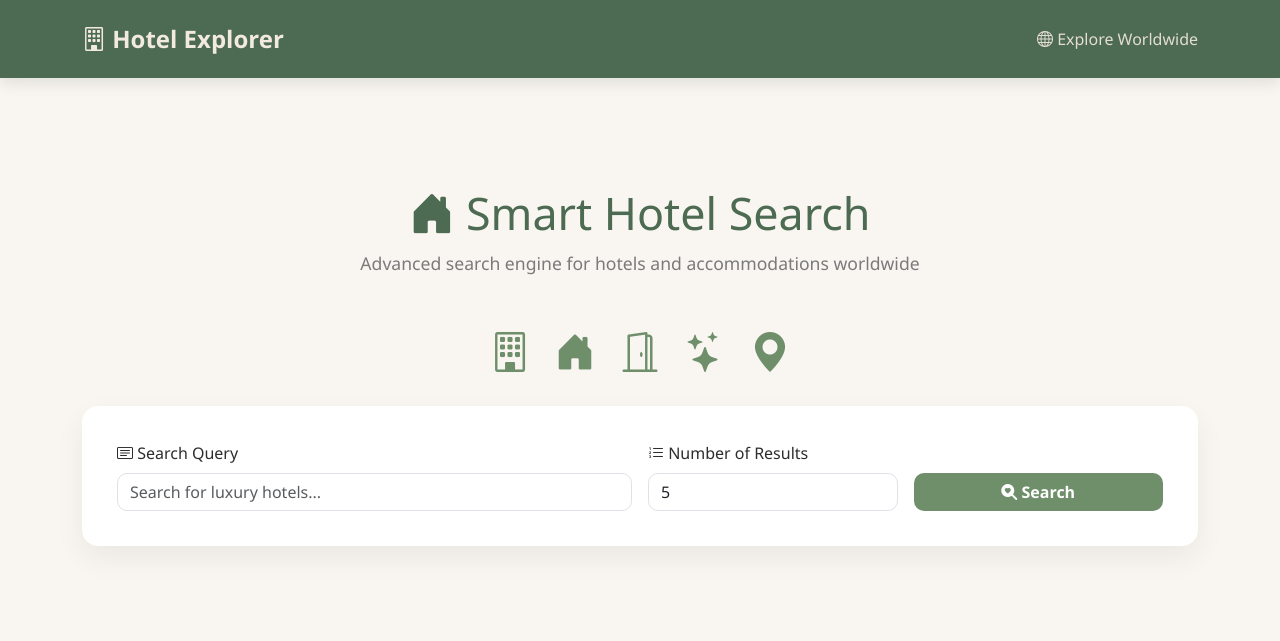
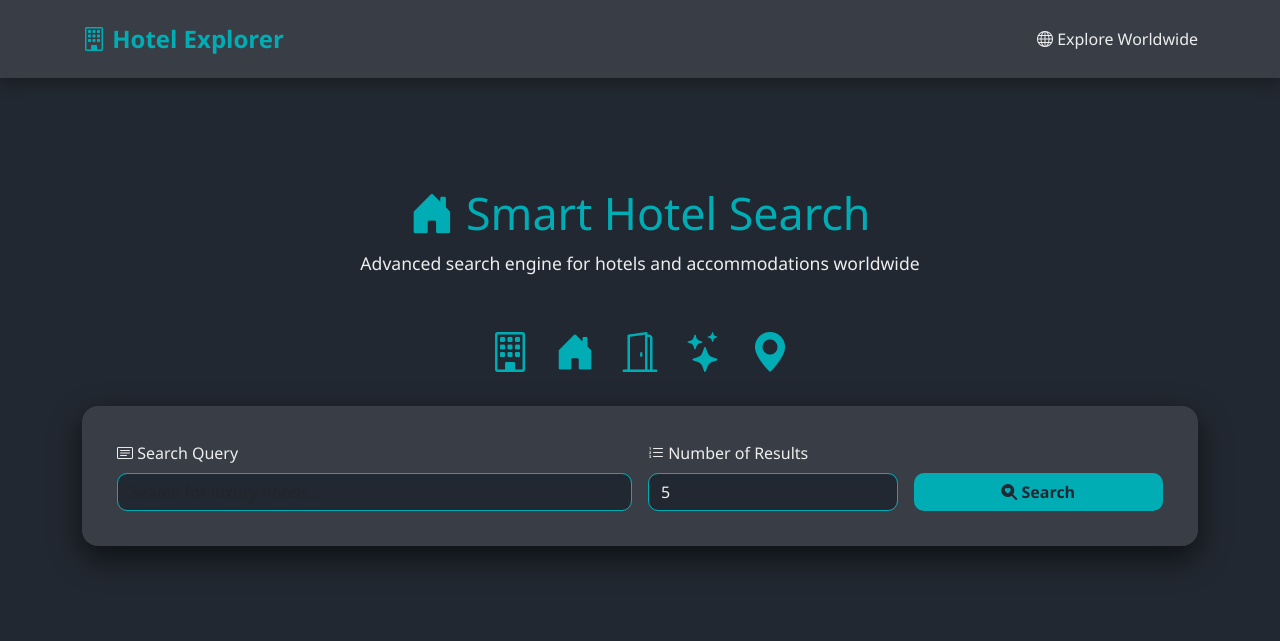
Before and after one commit to blackeagle686/small_search_engine, a Flask app: page / in a window 1280 px wide. Shown: the top 641 px of the page. Run offline with Flask 3, Linux system fonts and the light colour scheme; parts of the project's set-up code (start-up, migrations or seed data) failed here and were passed over.

Commit message:
update style

```diff
--- a/templates/index.html
+++ b/templates/index.html
@@ -11,26 +11,34 @@
 
   <!-- Custom Styles -->
   <style>
+    /* Base Colors */
+    :root {
+      --primary-dark: #222831;
+      --secondary-dark: #393E46;
+      --accent: #00ADB5;
+      --light: #EEEEEE;
+    }
+
     body {
-      background-color: #f9f6f1;
-      color: #2d2d2d;
+      background-color: var(--primary-dark);
+      color: var(--light);
       font-family: 'Segoe UI', sans-serif;
     }
 
     .navbar {
-      background-color: #4d6a52;
+      background-color: var(--secondary-dark);
       padding: 1rem 0;
-      box-shadow: 0 5px 15px rgba(0,0,0,0.1);
+      box-shadow: 0 5px 15px rgba(0,0,0,0.3);
     }
 
     .navbar-brand {
       font-weight: bold;
-      color: #f2e9e1;
+      color: var(--accent);
       font-size: 1.5rem;
     }
 
     .navbar-text {
-      color: #e4ddd5;
+      color: var(--light);
     }
 
     .header {
@@ -39,21 +47,21 @@
     }
 
     .header h2 {
-      color: #4d6a52;
+      color: var(--accent);
       font-size: 2.8rem;
       margin-bottom: 10px;
     }
 
     .header p {
-      color: #7a7a7a;
+      color: var(--light);
       font-size: 1.1rem;
     }
 
     .search-box {
-      background: #fff;
+      background: var(--secondary-dark);
       padding: 35px;
       border-radius: 16px;
-      box-shadow: 0 12px 30px rgba(0,0,0,0.06);
+      box-shadow: 0 12px 30px rgba(0,0,0,0.6);
     }
 
     .form-control,
@@ -61,44 +69,59 @@
       border-radius: 10px;
     }
 
+    .form-control {
+      background-color: var(--primary-dark);
+      color: var(--light);
+      border: 1px solid var(--accent);
+    }
+
+    .form-control:focus {
+      background-color: var(--primary-dark);
+      color: var(--light);
+      border-color: var(--accent);
+      box-shadow: none;
+    }
+
     .btn-search {
-      background-color: #6f8f6b;
-      color: #fff;
+      background-color: var(--accent);
+      color: var(--primary-dark);
       font-weight: 600;
       transition: background-color 0.3s;
     }
 
     .btn-search:hover {
-      background-color: #5a7657;
+      background-color: #00CED1;
     }
 
     .result-card {
-      background-color: #fffefc;
-      border: 1px solid #d9d5ce;
-      border-left: 5px solid #6f8f6b;
+      background-color: var(--secondary-dark);
+      border: 1px solid var(--accent);
+      border-left: 5px solid var(--accent);
       padding: 20px;
       border-radius: 12px;
       margin-bottom: 20px;
       transition: transform 0.2s;
+      color: var(--light);
     }
 
     .result-card:hover {
       transform: scale(1.01);
+      box-shadow: 0 8px 20px rgba(0,0,0,0.5);
     }
 
     .result-card a {
-      color: #4d6a52;
+      color: var(--accent);
       font-weight: 500;
       text-decoration: none;
     }
 
     .form-check-input:checked {
-      background-color: #6f8f6b;
-      border-color: #6f8f6b;
+      background-color: var(--accent);
+      border-color: var(--accent);
     }
 
     .metrics {
-      background-color: #f0ede8;
+      background-color: var(--secondary-dark);
       padding: 25px;
       border-radius: 12px;
     }
@@ -113,7 +136,7 @@
 
     .icon-grid i {
       font-size: 2.5rem;
-      color: #6f8f6b;
+      color: var(--accent);
       transition: transform 0.3s ease;
     }
 
@@ -122,20 +145,22 @@
     }
 
     hr {
-      border-color: #d3cfc7;
+      border-color: var(--accent);
     }
 
     .btn-evaluate {
-      background-color: #4d6a52;
+      background-color: var(--accent);
+      color: var(--primary-dark);
       font-weight: 500;
     }
 
     .btn-evaluate:hover {
-      background-color: #3f5a46;
+      background-color: #00CED1;
     }
 
     .text-muted small {
       font-size: 0.85rem;
+      color: var(--light);
     }
   </style>
 </head>
```
